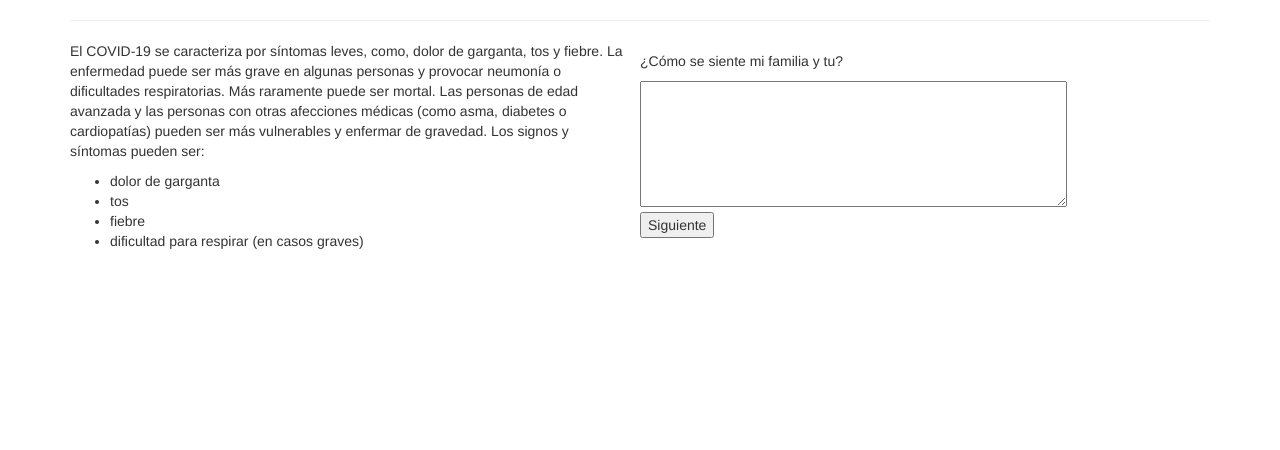
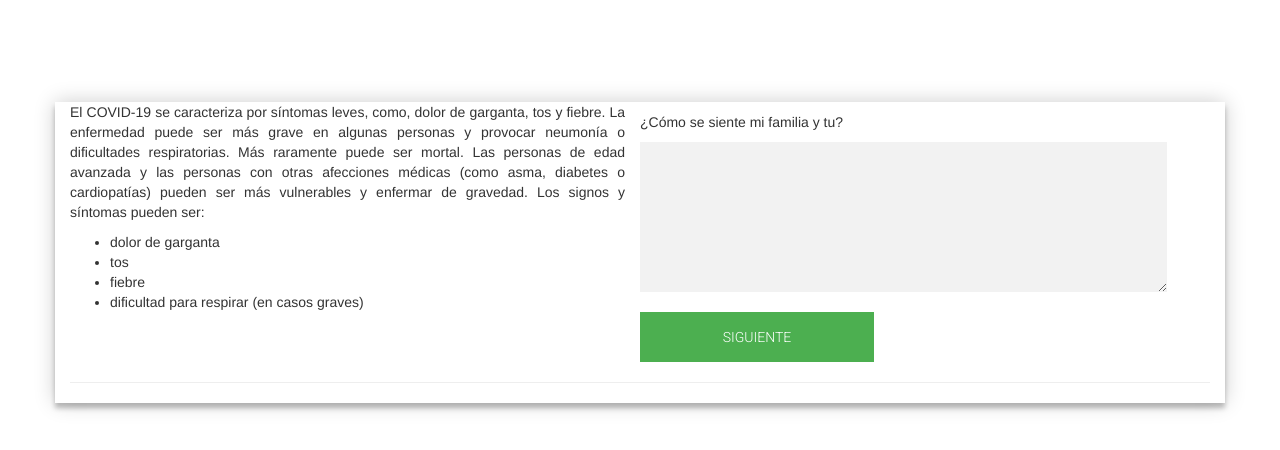
Before and after one commit to ptrroot/TheERRORs-COVID19, an Angular app: page / in a window 1280 px wide. Shown: the top 450 px of the page. Built offline with nearby package versions, Linux system fonts and the light colour scheme.

Commit message:
DEMO: Agrega estilo a pagina1

```diff
--- a/src/app/preguntas/pregunta1/pregunta1.component.html
+++ b/src/app/preguntas/pregunta1/pregunta1.component.html
@@ -1,9 +1,9 @@
+<div class="question-page">
     <div class="container">
-    <hr>
         <div class="row">
             <div class="col-xs-6">
-            <p>El COVID-19 se caracteriza por síntomas leves, como, dolor de garganta, tos y fiebre. La enfermedad puede ser más grave en algunas personas y provocar neumonía o dificultades respiratorias. Más raramente puede ser mortal. Las personas de edad
-                avanzada y las personas con otras afecciones médicas (como asma, diabetes o cardiopatías) pueden ser más vulnerables y enfermar de gravedad. Los signos y síntomas pueden ser:
+                <p>El COVID-19 se caracteriza por síntomas leves, como, dolor de garganta, tos y fiebre. La enfermedad puede ser más grave en algunas personas y provocar neumonía o dificultades respiratorias. Más raramente puede ser mortal. Las personas
+                    de edad avanzada y las personas con otras afecciones médicas (como asma, diabetes o cardiopatías) pueden ser más vulnerables y enfermar de gravedad. Los signos y síntomas pueden ser:
                 </p>
                 <ul>
                     <li>dolor de garganta</li>
@@ -28,4 +28,6 @@
                 </div>
             </div>
         </div>
+        <hr>
     </div>
+</div>
--- a/src/app/preguntas/pregunta2/pregunta2.component.ts
+++ b/src/app/preguntas/pregunta2/pregunta2.component.ts
@@ -6,6 +6,8 @@ import { Component, OnInit } from '@angular/core';
   styleUrls: ['./pregunta2.component.css']
 })
 export class Pregunta2Component implements OnInit {
+  IS = '';
+
 
   constructor() { }
 
--- a/src/app/preguntas/pregunta3/pregunta3.component.ts
+++ b/src/app/preguntas/pregunta3/pregunta3.component.ts
@@ -7,6 +7,8 @@ import { Component, OnInit } from '@angular/core';
 })
 export class Pregunta3Component implements OnInit {
 
+  IS = '';
+
   constructor() { }
 
   ngOnInit(): void {
--- a/src/styles.css
+++ b/src/styles.css
@@ -1 +1,45 @@
-/* You can add global styles to this file, and also import other style files */
+@import url(https://fonts.googleapis.com/css?family=Roboto:300);
+.question-page {
+    padding: 8% 0 0;
+    margin: auto;
+}
+
+.container {
+    background: #FFFFFF;
+    margin: 0 auto 100px;
+    text-align: justify;
+    box-shadow: 0 0 20px 0 rgba(0, 0, 0, 0.2), 0 5px 5px 0 rgba(0, 0, 0, 0.24);
+}
+
+.container textarea {
+    font-family: "Roboto", sans-serif;
+    outline: 0;
+    background: #f2f2f2;
+    width: 90%;
+    border: 0;
+    margin: 0 0 15px;
+    padding: 15px;
+    box-sizing: border-box;
+    font-size: 14px;
+}
+
+.container button {
+    font-family: "Roboto", sans-serif;
+    text-transform: uppercase;
+    outline: 0;
+    background: #4CAF50;
+    width: 40%;
+    border: 0;
+    padding: 15px;
+    color: #FFFFFF;
+    font-size: 14px;
+    -webkit-transition: all 0.3 ease;
+    transition: all 0.3 ease;
+    cursor: pointer;
+}
+
+.container button:hover,
+.container button:active,
+.container button:focus {
+    background: #43A047;
+}
```
Also changed, not shown: src/app/login/login.component.css (+22 -4 lines). Lines whose indentation alone changed are shown as unchanged.
